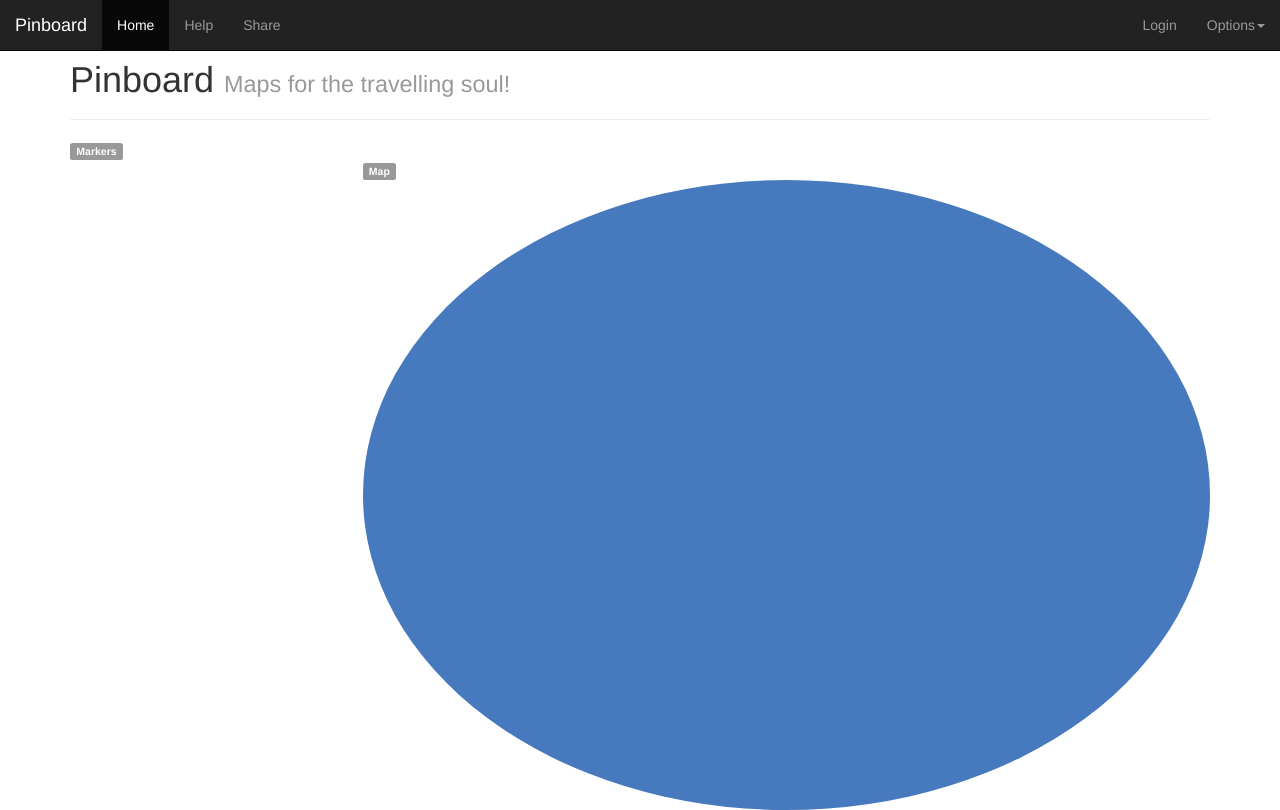
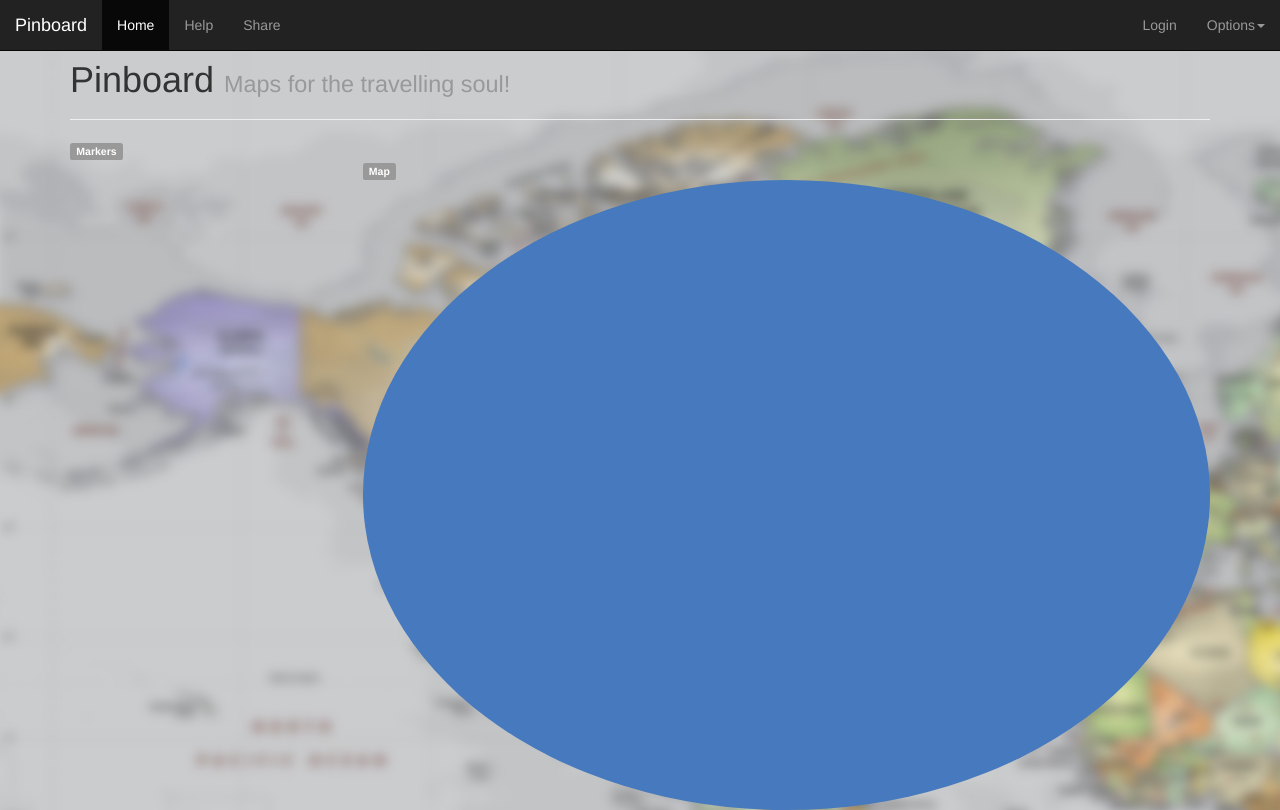
Before and after one commit to magnusandy/350GroupProject, a PHP site: page /shareDisplay.php?email=1 in a window 1280 px wide. Run offline with PHP 8.4, Linux system fonts and the light colour scheme; data that the repository does not hold is empty; some libraries are stand-ins or nearby versions.

Commit message:
WHoops
Mised a file.

```diff
--- a/pinboard/css/style.css
+++ b/pinboard/css/style.css
@@ -15,6 +15,11 @@ body,
 	height: 100%;
 }
 
+body{
+    background-image: url(worldmapBlur.jpg);
+    background-size: auto 200%;
+    background-repeat: no-repeat;
+}
 
 .col-md-9,
 #rowmap{
@@ -66,3 +71,6 @@ label {
   margin: 8px 0;
   padding-bottom: 8px;
 }*/
+#share:hover {
+    color: #3b5998;
+}
```
